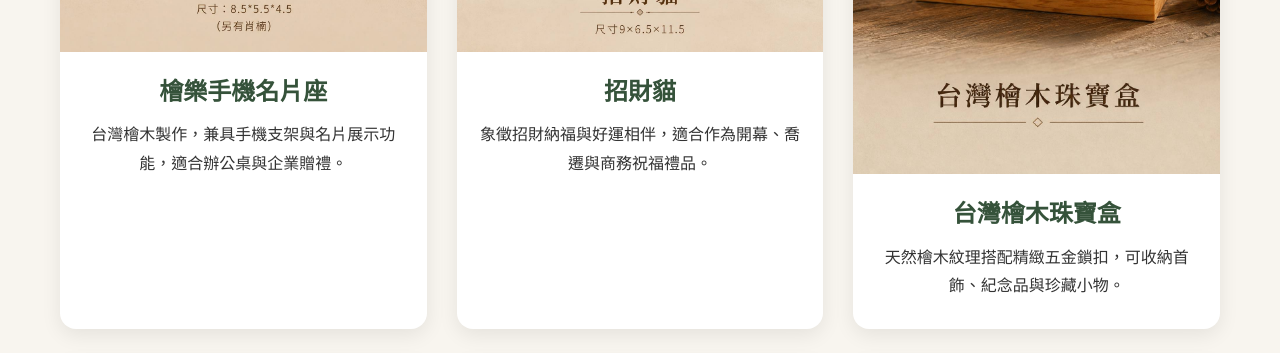
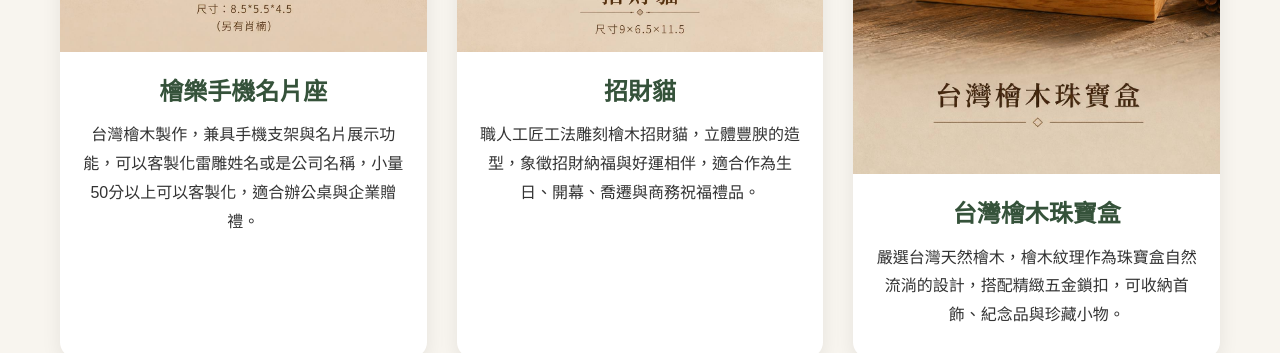
Before and after one commit to love2give/hinokiwood, a plain HTML site: page index.html in a window 1280 px wide. Shown: the part 1510-1863 px from the top of the page. Drawn offline with Linux system fonts and the light colour scheme.

Commit message:
Update index.html

```diff
--- a/index.html
+++ b/index.html
@@ -175,19 +175,19 @@ height:auto;
 <div class="card">
 <img src="cardholder.jpg" alt="檜樂手機名片座">
 <h3>檜樂手機名片座</h3>
-<p>台灣檜木製作，兼具手機支架與名片展示功能，適合辦公桌與企業贈禮。</p>
+<p>台灣檜木製作，兼具手機支架與名片展示功能，可以客製化雷雕姓名或是公司名稱，小量50分以上可以客製化，適合辦公桌與企業贈禮。</p>
 </div>
 
 <div class="card">
 <img src="cat.jpg" alt="招財貓">
 <h3>招財貓</h3>
-<p>象徵招財納福與好運相伴，適合作為開幕、喬遷與商務祝福禮品。</p>
+<p>職人工匠工法雕刻檜木招財貓，立體豐腴的造型，象徵招財納福與好運相伴，適合作為生日、開幕、喬遷與商務祝福禮品。</p>
 </div>
 
 <div class="card">
 <img src="box.jpg" alt="台灣檜木珠寶盒">
 <h3>台灣檜木珠寶盒</h3>
-<p>天然檜木紋理搭配精緻五金鎖扣，可收納首飾、紀念品與珍藏小物。</p>
+<p>嚴選台灣天然檜木，檜木紋理作為珠寶盒自然流淌的設計，搭配精緻五金鎖扣，可收納首飾、紀念品與珍藏小物。</p>
 </div>
 
 <div class="card">
```
